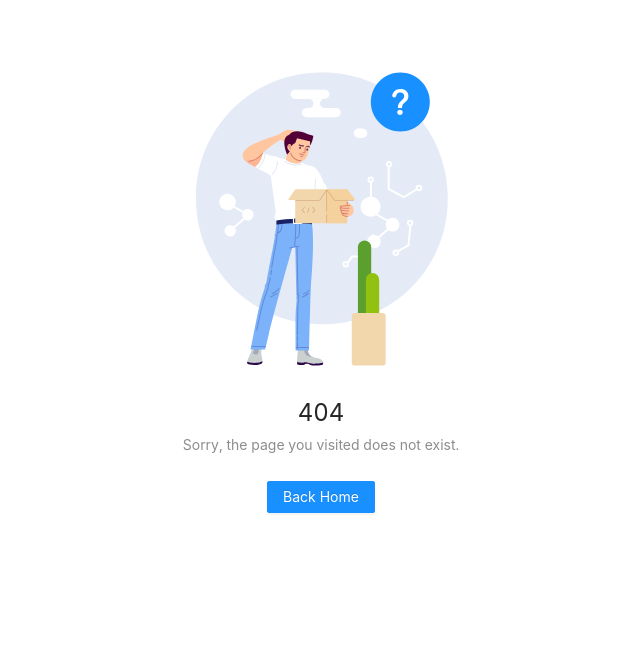
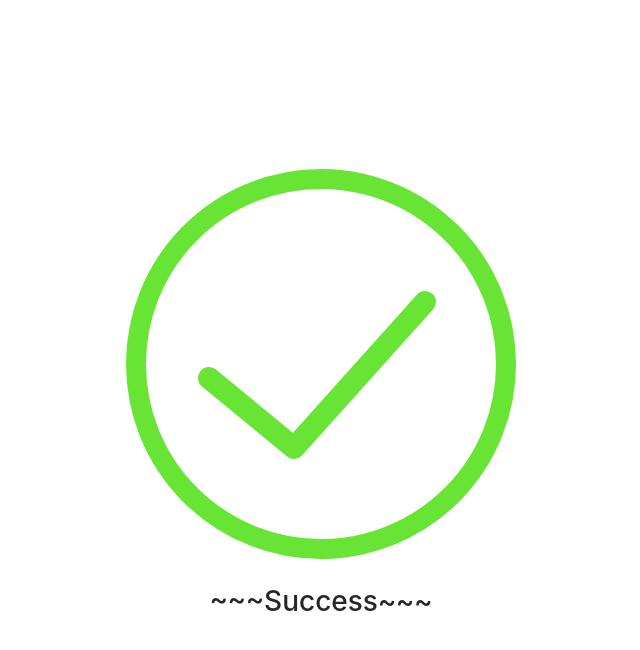
Before and after one commit to xrdog/fe_practice, a React (Create React App) app in the folder main/: page /csscomponents in a window 1280 px wide. Before the commit this address had no page. Shown: the top 650 px of the page, without its empty margins (399-1039 px from the left). Built offline with nearby package versions, Linux system fonts and the light colour scheme.

Commit message:
feat: 暂存

```diff
--- /dev/null
+++ b/main/src/pages/css-components/index.tsx
@@ -0,0 +1,12 @@
+import React, { FC } from "react";
+import Tick from "./tick/index";
+const CssComponents: FC = () => {
+  console.log("this is CssComponents");
+  return (
+    <>
+      <Tick></Tick>
+    </>
+  );
+};
+
+export default CssComponents;
--- /dev/null
+++ b/main/src/pages/css-components/tick/index.tsx
@@ -0,0 +1,8 @@
+import React, { FC } from "react";
+import { tick } from "./tick";
+const Tick: FC = () => {
+  console.log("this is Tick");
+  return <>{tick}</>;
+};
+
+export default Tick;
--- /dev/null
+++ b/main/src/pages/css-components/tick/tick.tsx
@@ -0,0 +1,33 @@
+import React, { CSSProperties } from "react";
+
+const flex: CSSProperties = {
+  display: "flex",
+  justifyContent: "center",
+  alignItems: "center",
+  minHeight: "100vh",
+  flexDirection: "column",
+};
+
+export const tick = (
+  <div style={flex}>
+    <svg width="400" height="400">
+      <circle
+        fill="none"
+        stroke="#68E534"
+        strokeWidth="20"
+        cx="200"
+        cy="200"
+        r="185"
+      ></circle>
+      <polyline
+        fill="none"
+        strokeWidth="22"
+        stroke="#68E534"
+        points="88,214 173,284 304,138"
+        strokeLinecap="round"
+        strokeLinejoin="round"
+      ></polyline>
+    </svg>
+    <h1 style={{marginTop:'15px'}}> ~~~Success~~~</h1>
+  </div>
+);
--- a/main/src/router.config.tsx
+++ b/main/src/router.config.tsx
@@ -3,8 +3,10 @@ import React from "react";
 //主页
 const Home = React.lazy(() => import("./pages/home"));
 
+const CssComponents = React.lazy(() => import("./pages/css-components/index"));
+
 // 首页
-export const defaultRoute = "/deal/deal-record";
+export const defaultRoute = "/home";
 
 // 路由配置
 const routes: F.Route[] = [
@@ -17,6 +19,15 @@ const routes: F.Route[] = [
     breadcrumbPath: ["/home"],
     component: Home,
   },
+  {
+    path: "/csscomponents",
+    key: "csscomponents",
+    show: true,
+    showPageHeader: true,
+    breadcrumbName: "css组件",
+    breadcrumbPath: ["/csscomponents"],
+    component: CssComponents,
+  },
 ];
 
 export default routes;
```
